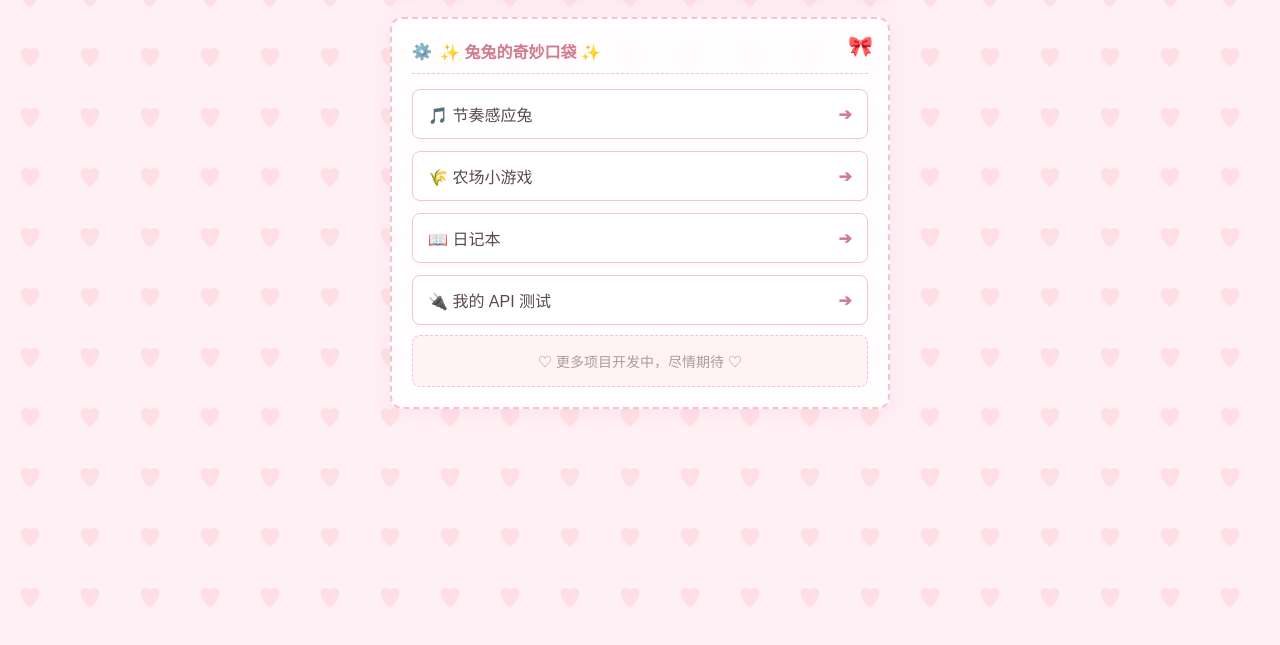
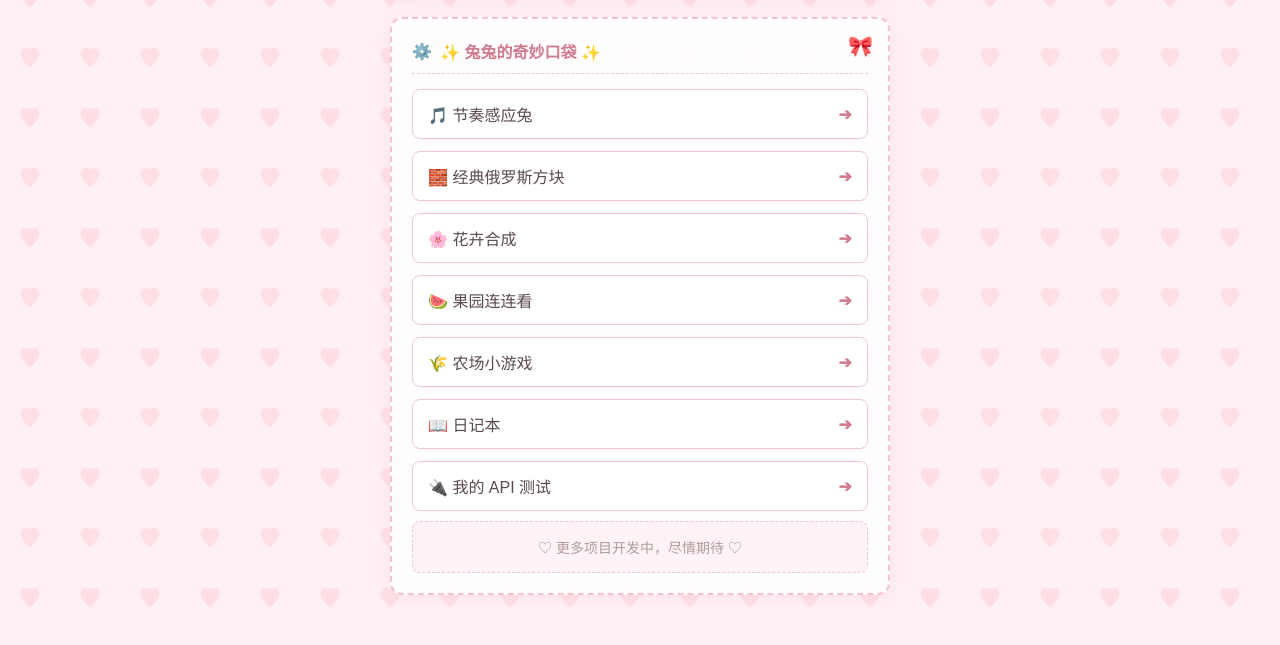
Before and after one commit to jyx010320-gif/RabbitOvOTsuki, a plain HTML site: page index.html in a window 1280 px wide. Shown: the part 151-796 px from the top of the page. Drawn offline with Linux system fonts and the light colour scheme.

Commit message:
Update game descriptions and links in index.html

```diff
--- a/index.html
+++ b/index.html
@@ -180,7 +180,7 @@
         </div>
 
         <div class="project-list">
-            <!-- 游戏 1 (已去掉推荐标签) -->
+            <!-- 游戏 1：节奏感应兔 -->
             <a href="BeatRabbit.html" class="project-item">
                 <div class="project-name">
                     🎵 节奏感应兔
@@ -188,7 +188,31 @@
                 <div class="arrow">➔</div>
             </a>
 
-            <!-- 游戏 2 -->
+            <!-- 游戏 2：俄罗斯方块 (注意文件名要带.html) -->
+            <a href="Classic Blocks.html" class="project-item">
+                <div class="project-name">
+                    🧱 经典俄罗斯方块
+                </div>
+                <div class="arrow">➔</div>
+            </a>
+
+            <!-- 游戏 3：花卉合成 (注意文件名要带.html) -->
+            <a href="Flower Merge.html" class="project-item">
+                <div class="project-name">
+                    🌸 花卉合成
+                </div>
+                <div class="arrow">➔</div>
+            </a>
+
+            <!-- 游戏 4：果园连连看 (注意文件名要带.html) -->
+            <a href="Fruit Link.html" class="project-item">
+                <div class="project-name">
+                    🍉 果园连连看
+                </div>
+                <div class="arrow">➔</div>
+            </a>
+
+            <!-- 游戏 5：农场小游戏 -->
             <a href="farm.html" class="project-item">
                 <div class="project-name">
                     🌾 农场小游戏
@@ -196,7 +220,7 @@
                 <div class="arrow">➔</div>
             </a>
 
-            <!-- 游戏 3 -->
+            <!-- 游戏 6：日记本 -->
             <a href="diary.html" class="project-item">
                 <div class="project-name">
                     📖 日记本
@@ -204,7 +228,7 @@
                 <div class="arrow">➔</div>
             </a>
 
-            <!-- 游戏 4 -->
+            <!-- 游戏 7：API 测试 -->
             <a href="myapi.html" class="project-item">
                 <div class="project-name">
                     🔌 我的 API 测试
```
